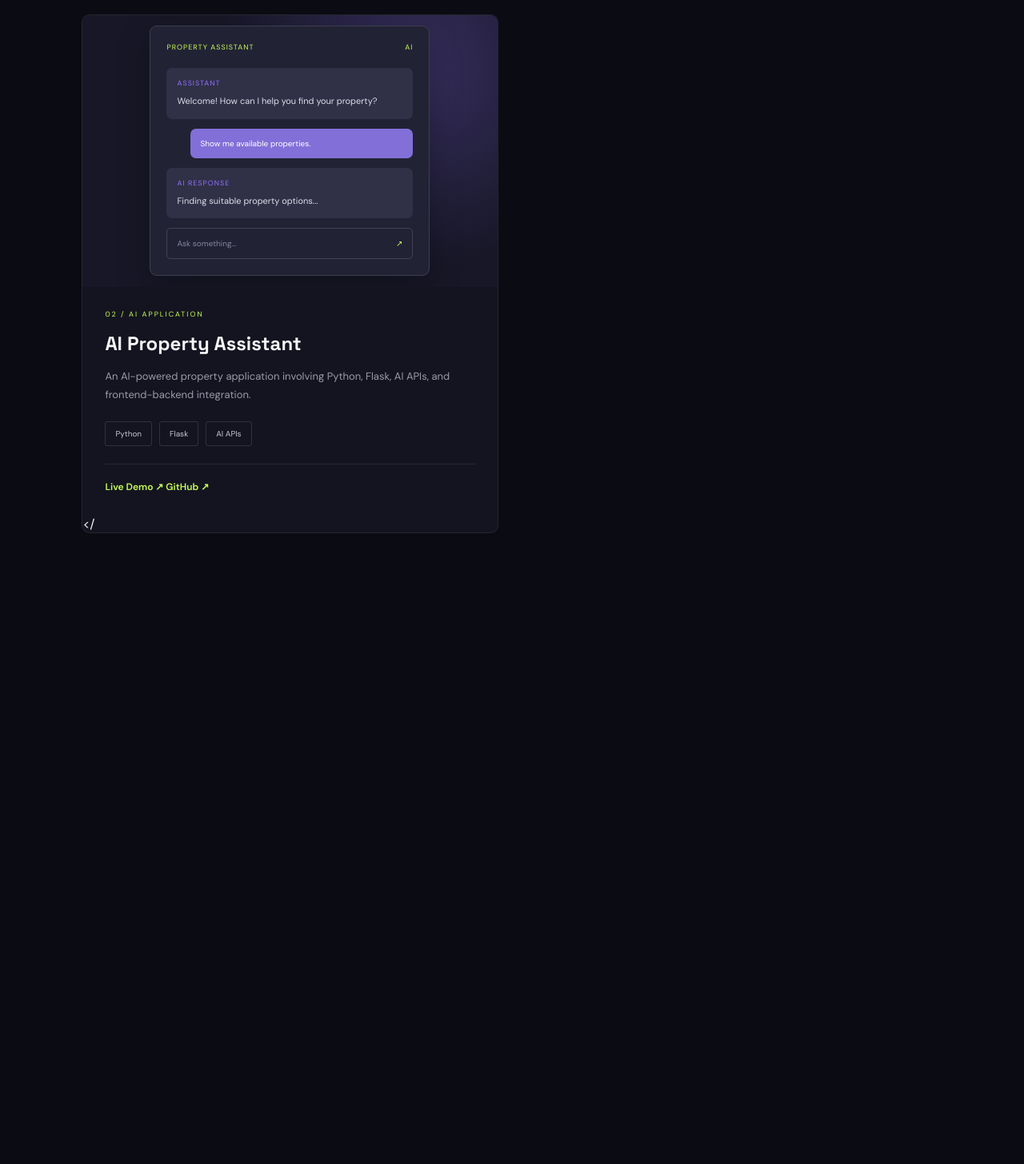
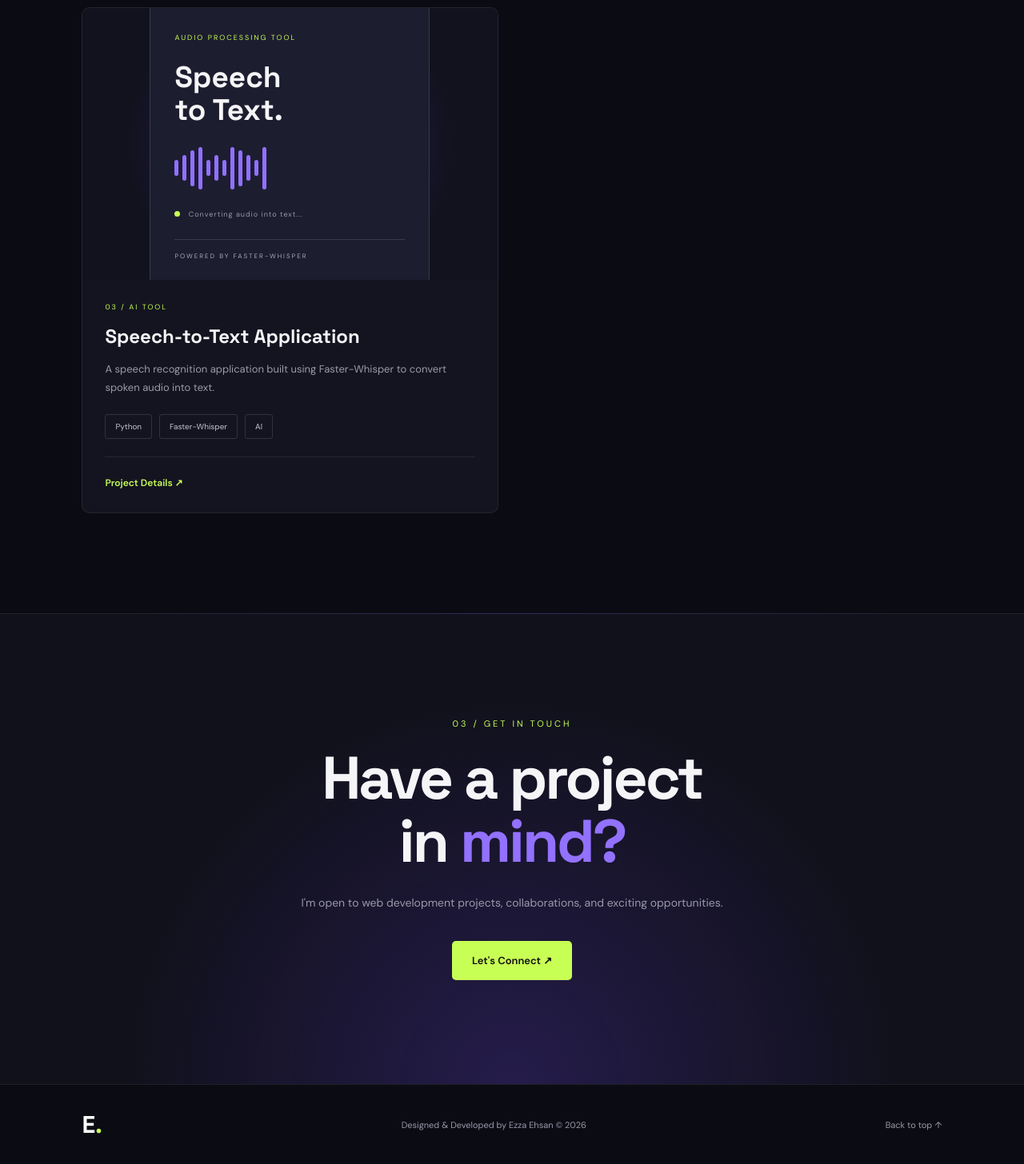
Before and after one commit to ezzaehsan2509/my-portfolio, a plain HTML site: page index.html in a window 1280 px wide. Shown: the part 3152-4608 px from the top of the page at 80% size. Before the commit the page ends 3944 px from the top, so only its background shows below. Drawn offline with Linux system fonts and the light colour scheme.

````diff
--- a/index.html
+++ b/index.html
@@ -1,4 +1,3 @@
-```html
 <!DOCTYPE html>
 <html lang="en">
 
@@ -108,6 +107,10 @@
                     <span>HTML / CSS / JS</span>
                     <span>2026</span>
                 </div>
+
+            </div>
+
+
 
             </div>
 
@@ -395,7 +398,6 @@
                         <span>Flask</span>
                         <span>AI APIs</span>
                     </div>
-
 <div class="project-links">
 
     <a
@@ -411,11 +413,145 @@
         target="_blank"
         rel="noopener noreferrer"
     >
-                            GitHub ↗
+        GitHub Repository ↗
     </a>
 
 </div>
 
                 </div>
 
-            </
+            </div>
+
+
+            <!-- PROJECT 3: SPEECH TO TEXT -->
+
+            <div class="project-card">
+
+                <div class="project-preview speech-preview">
+
+                    <div class="speech-window">
+
+                        <span class="speech-label">
+                            AUDIO PROCESSING TOOL
+                        </span>
+
+                        <h3>Speech<br>to Text.</h3>
+
+                        <div class="sound-wave">
+
+                            <i></i>
+                            <i></i>
+                            <i></i>
+                            <i></i>
+                            <i></i>
+                            <i></i>
+                            <i></i>
+                            <i></i>
+                            <i></i>
+                            <i></i>
+                            <i></i>
+                            <i></i>
+
+                        </div>
+
+                        <div class="speech-status">
+                            <span></span>
+                            Converting audio into text...
+                        </div>
+
+                        <div class="speech-footer">
+                            POWERED BY FASTER-WHISPER
+                        </div>
+
+                    </div>
+
+                </div>
+
+
+                <div class="project-info">
+
+                    <div class="project-number">
+                        03 / AI TOOL
+                    </div>
+
+                    <h3>Speech-to-Text Application</h3>
+
+                    <p>
+                        A speech recognition application built using
+                        Faster-Whisper to convert spoken audio
+                        into text.
+                    </p>
+
+                    <div class="project-tech">
+                        <span>Python</span>
+                        <span>Faster-Whisper</span>
+                        <span>AI</span>
+                    </div>
+
+                    <div class="project-links">
+
+                        <a href="#contact">
+                            Project Details ↗
+                        </a>
+
+                    </div>
+
+                </div>
+
+            </div>
+
+        </div>
+
+    </section>
+
+
+    <!-- CONTACT SECTION -->
+
+    <section class="contact" id="contact">
+
+        <p class="section-label">
+            03 / GET IN TOUCH
+        </p>
+
+        <h2>
+            Have a project<br>
+            in <span>mind?</span>
+        </h2>
+
+        <p>
+            I'm open to web development projects, collaborations,
+            and exciting opportunities.
+        </p>
+
+        <a href="mailto:saimehsan1984@gmail.com" class="primary-button">
+            Let's Connect ↗
+        </a>
+
+    </section>
+
+
+    <!-- FOOTER -->
+
+    <footer class="footer">
+
+        <a href="#home" class="logo">
+            E<span>.</span>
+        </a>
+
+        <p>
+            Designed & Developed by Ezza Ehsan © 2026
+        </p>
+
+        <a href="#home">
+            Back to top ↑
+        </a>
+
+    </footer>
+
+
+    <!-- JAVASCRIPT -->
+
+    <script src="js/script.js"></script>
+
+</body>
+</html>
````
Lines whose indentation alone changed are shown as unchanged.
